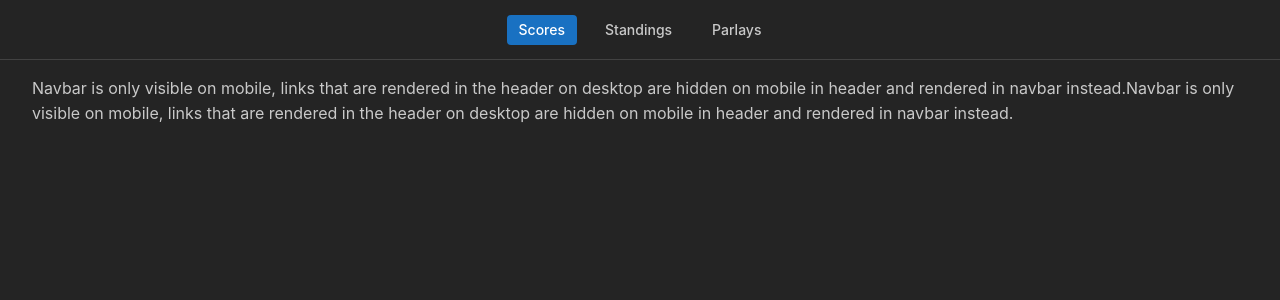
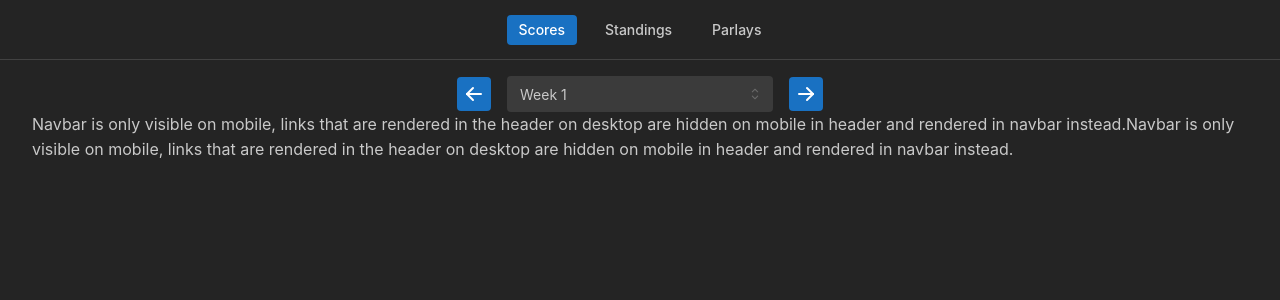
Before and after one commit to abachubhay255/redzone-insights, a React (Vite) app in the folder packages/client/: page / in a window 1280 px wide. Shown: the top 300 px of the page. Built offline with nearby package versions, Linux system fonts and the light colour scheme.

Commit message:
add week select

```diff
--- a/packages/client/package.json
+++ b/packages/client/package.json
@@ -13,6 +13,7 @@
   "dependencies": {
     "@mantine/core": "^7.11.2",
     "@mantine/hooks": "^7.11.2",
+    "@tabler/icons-react": "^3.11.0",
     "@tanstack/react-query": "^5.51.11",
     "react": "^18.3.1",
     "react-dom": "^18.3.1",
--- /dev/null
+++ b/packages/client/src/components/WeekSelect.tsx
@@ -0,0 +1,24 @@
+import { ActionIcon, Group, GroupProps, Select, SelectProps } from "@mantine/core";
+import { IconAdjustments, IconArrowLeft, IconArrowRight } from "@tabler/icons-react";
+
+type WeekSelectProps = {
+  week: number;
+  setWeek: (week: number) => void;
+};
+
+export function WeekSelect({ week, setWeek }: WeekSelectProps) {
+  return (
+    <Group>
+      <ActionIcon size="lg" onClick={() => setWeek(week - 1 > 0 ? week - 1 : 1)}>
+        <IconArrowLeft />
+      </ActionIcon>
+      <Select variant="filled" data={weeksData} value={String(week)} onChange={val => setWeek(Number(val))} />
+      <ActionIcon size="lg" onClick={() => setWeek(week + 1 <= 18 ? week + 1 : 18)}>
+        <IconArrowRight />
+      </ActionIcon>
+    </Group>
+  );
+}
+
+const weeks = Array.from({ length: 18 }, (_, i) => i + 1);
+const weeksData = weeks.map(week => ({ value: String(week), label: `Week ${week}` }));
--- a/packages/client/src/pages/Scores.tsx
+++ b/packages/client/src/pages/Scores.tsx
@@ -1,9 +1,18 @@
+import { WeekSelect } from "#s/components/WeekSelect";
+import { useState } from "react";
+import { getNFLWeek } from "./utils";
+import { Center } from "@mantine/core";
+
 export function Scores() {
+  const [week, setWeek] = useState(getNFLWeek(new Date()));
   return (
-    <div>
+    <>
+      <Center>
+        <WeekSelect week={week} setWeek={setWeek} />
+      </Center>
       Navbar is only visible on mobile, links that are rendered in the header on desktop are hidden on mobile in header and rendered in
       navbar instead.Navbar is only visible on mobile, links that are rendered in the header on desktop are hidden on mobile in header and
       rendered in navbar instead.
-    </div>
+    </>
   );
 }
--- /dev/null
+++ b/packages/client/src/pages/utils.ts
@@ -0,0 +1,13 @@
+export function getNFLWeek(date: Date): number {
+  const seasonStartDate = new Date("09/05/2024");
+
+  if (date < seasonStartDate) {
+    return 1; // Before the season starts
+  }
+
+  const msPerDay = 24 * 60 * 60 * 1000;
+  const daysSinceStart = Math.floor((date.getTime() - seasonStartDate.getTime()) / msPerDay);
+  const week = Math.floor(daysSinceStart / 7) + 1;
+
+  return week > 18 ? 18 : week; // Return -1 if the date is beyond the regular season
+}
```
Also changed, not shown: 1 other file (tests, documents, lock files or other folders).
